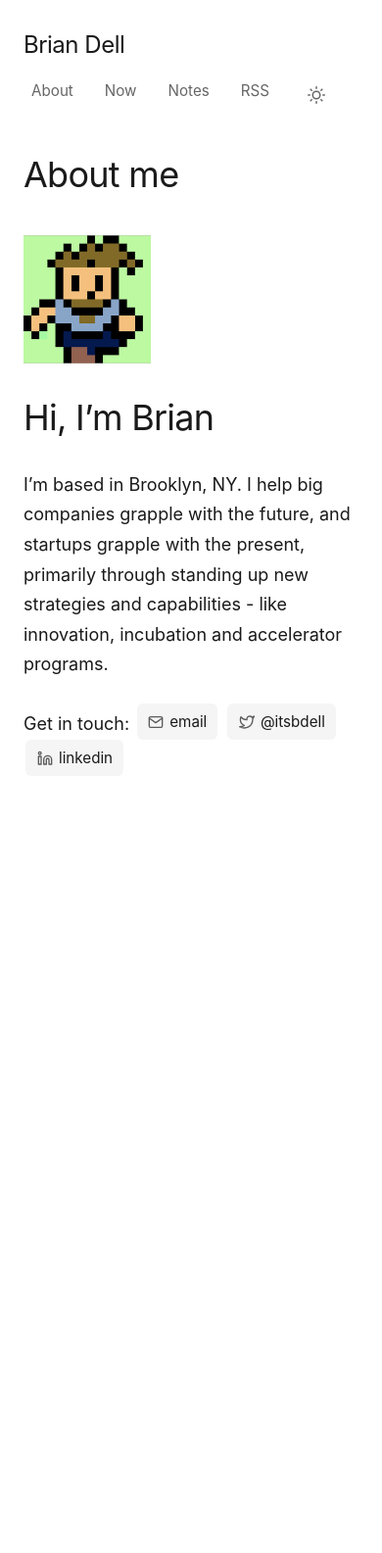
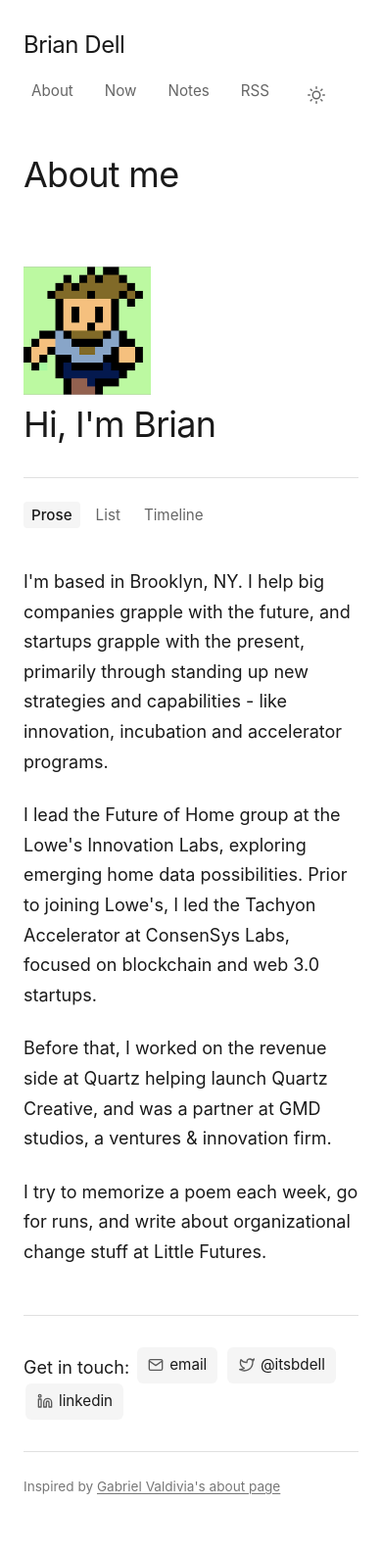
Before and after one commit to itsbdell/itsbdell.github.io, a Jekyll site: the page built from _pages/about.md, in a window 390 px wide. Shown: the whole page at 98% size. Built offline with Jekyll 4.4.1, drawn with Linux system fonts in a browser that asks for light colours; before the commit the page ends 900 px from its top, so only the background shows below that.

Commit message:
Add multi-view bio with timeline and filters to About page
Introduces a new bio data file and JavaScript for switching between prose, list, and timeline views on the About page. Adds timeline filtering by category, updates About page layout and markup, and provides comprehensive SCSS for new bio and timeline UI. Also includes an activity feed specification document for future development.

```diff
--- /dev/null
+++ b/_data/bio.yml
@@ -0,0 +1,39 @@
+prose:
+  - "I'm based in Brooklyn, NY. I help big companies grapple with the future, and startups grapple with the present, primarily through standing up new strategies and capabilities - like innovation, incubation and accelerator programs."
+  - "I lead the Future of Home group at the Lowe's Innovation Labs, exploring emerging home data possibilities. Prior to joining Lowe's, I led the Tachyon Accelerator at ConsenSys Labs, focused on blockchain and web 3.0 startups."
+  - "Before that, I worked on the revenue side at Quartz helping launch Quartz Creative, and was a partner at GMD studios, a ventures & innovation firm."
+  - "I try to memorize a poem each week, go for runs, and write about organizational change stuff at Little Futures."
+
+list:
+  - text: "Based in Brooklyn, NY, helping big companies grapple with the future and startups grapple with the present"
+  - text: "Lead the Future of Home group at Lowe's Innovation Labs, exploring emerging home data possibilities"
+  - text: "Led the Tachyon Accelerator at ConsenSys Labs, focused on blockchain and web 3.0 startups"
+  - text: "Worked on the revenue side at Quartz, helping launch Quartz Creative"
+  - text: "Partner at GMD studios, a ventures & innovation firm"
+  - text: "Try to memorize a poem each week, go for runs, and write about organizational change at Little Futures"
+
+timeline:
+  - date: "2024-01"
+    title: "Lead Future of Home group at Lowe's Innovation Labs"
+    description: "Exploring emerging home data possibilities"
+    category: "work"
+  - date: "2023-01"
+    title: "Led Tachyon Accelerator at ConsenSys Labs"
+    description: "Focused on blockchain and web 3.0 startups"
+    category: "work"
+  - date: "2022-01"
+    title: "Worked at Quartz"
+    description: "Revenue side, helping launch Quartz Creative"
+    category: "work"
+  - date: "2021-01"
+    title: "Partner at GMD studios"
+    description: "Ventures & innovation firm"
+    category: "work"
+  - date: "2024-06"
+    title: "Project Example 1"
+    description: "A notable project description"
+    category: "projects"
+  - date: "2023-08"
+    title: "Project Example 2"
+    description: "Another project description"
+    category: "projects"
--- a/_layouts/default.html
+++ b/_layouts/default.html
@@ -16,6 +16,9 @@
 
     <script src="{{ site.baseurl }}/assets/js/time.js"></script>
     <script src="{{ site.baseurl }}/assets/js/theme-toggle.js"></script>
+    {% if page.url == '/about/' or page.path contains 'about.md' %}
+    <script src="{{ site.baseurl }}/assets/js/bio-views.js"></script>
+    {% endif %}
 
   </body>
 </html>
--- a/_pages/about.md
+++ b/_pages/about.md
@@ -3,10 +3,73 @@
 title: About me
 ---
 
-<img src="/images/8bit_brian.png" alt="8bit Brian" width="130"/>
+<div class="bio-container">
+  <img src="/images/8bit_brian.png" alt="8bit Brian" width="130"/>
 
-## Hi, I'm Brian
+  <h2>Hi, I'm Brian</h2>
 
-I'm based in Brooklyn, NY. I help big companies grapple with the future, and startups grapple with the present, primarily through standing up new strategies and capabilities - like innovation, incubation and accelerator programs.
+  <div class="bio-controls">
+    <div class="bio-view-controls">
+      <button id="view-prose" class="bio-view-btn active">Prose</button>
+      <button id="view-list" class="bio-view-btn">List</button>
+      <button id="view-timeline" class="bio-view-btn">Timeline</button>
+    </div>
+    <div class="bio-filters" style="display: none;">
+      <button id="filter-all" class="bio-filter-btn active">All</button>
+      <button id="filter-work" class="bio-filter-btn">Work</button>
+      <button id="filter-projects" class="bio-filter-btn">Projects</button>
+    </div>
+  </div>
 
-Get in touch: <a href="mailto:dell.brian@gmail.com" class="contact-link"><svg class="contact-icon" width="16" height="16" viewBox="0 0 24 24" fill="none" stroke="currentColor" stroke-width="2" stroke-linecap="round" stroke-linejoin="round"><path d="M4 4h16c1.1 0 2 .9 2 2v12c0 1.1-.9 2-2 2H4c-1.1 0-2-.9-2-2V6c0-1.1.9-2 2-2z"></path><polyline points="22,6 12,13 2,6"></polyline></svg> email</a> <a href="https://twitter.com/itsbdell" class="contact-link"><svg class="contact-icon" width="16" height="16" viewBox="0 0 24 24" fill="none" stroke="currentColor" stroke-width="2" stroke-linecap="round" stroke-linejoin="round"><path d="M23 3a10.9 10.9 0 0 1-3.14 1.53 4.48 4.48 0 0 0-7.86 3v1A10.66 10.66 0 0 1 3 4s-4 9 5 13a11.64 11.64 0 0 1-7 2c9 5 20 0 20-11.5a4.5 4.5 0 0 0-.08-.83A7.72 7.72 0 0 0 23 3z"></path></svg> @itsbdell</a> <a href="https://www.linkedin.com/in/brianjdell/" class="contact-link"><svg class="contact-icon" width="16" height="16" viewBox="0 0 24 24" fill="none" stroke="currentColor" stroke-width="2" stroke-linecap="round" stroke-linejoin="round"><path d="M16 8a6 6 0 0 1 6 6v7h-4v-7a2 2 0 0 0-2-2 2 2 0 0 0-2 2v7h-4v-7a6 6 0 0 1 6-6z"></path><rect x="2" y="9" width="4" height="12"></rect><circle cx="4" cy="4" r="2"></circle></svg> linkedin</a>
+  <div id="bio-prose" class="bio-content">
+    {% for paragraph in site.data.bio.prose %}
+      <p>{{ paragraph }}</p>
+    {% endfor %}
+  </div>
+
+  <div id="bio-list" class="bio-content" style="display: none;">
+    <ul class="bio-list">
+      {% for item in site.data.bio.list %}
+        <li>{{ item.text }}</li>
+      {% endfor %}
+    </ul>
+  </div>
+
+  <div id="bio-timeline" class="bio-content" style="display: none;">
+    <div class="timeline">
+      {% assign sorted_timeline = site.data.bio.timeline | sort: "date" | reverse %}
+      {% assign current_year = "" %}
+      {% for event in sorted_timeline %}
+        {% assign event_year = event.date | truncate: 4, "" %}
+        {% if event_year != current_year %}
+          {% if current_year != "" %}
+            </div>
+          </div>
+          {% endif %}
+          {% assign current_year = event_year %}
+          <div class="timeline-year-group">
+            <div class="timeline-year">{{ current_year }}</div>
+            <div class="timeline-events">
+        {% endif %}
+        <div class="timeline-event" data-category="{{ event.category }}">
+          <div class="timeline-event-title">{{ event.title }}</div>
+          {% if event.description %}
+            <div class="timeline-event-description">{{ event.description }}</div>
+          {% endif %}
+        </div>
+      {% endfor %}
+      {% if current_year != "" %}
+          </div>
+        </div>
+      {% endif %}
+    </div>
+  </div>
+
+  <div class="bio-contact">
+    <p>Get in touch: <a href="mailto:dell.brian@gmail.com" class="contact-link"><svg class="contact-icon" width="16" height="16" viewBox="0 0 24 24" fill="none" stroke="currentColor" stroke-width="2" stroke-linecap="round" stroke-linejoin="round"><path d="M4 4h16c1.1 0 2 .9 2 2v12c0 1.1-.9 2-2 2H4c-1.1 0-2-.9-2-2V6c0-1.1.9-2 2-2z"></path><polyline points="22,6 12,13 2,6"></polyline></svg> email</a> <a href="https://twitter.com/itsbdell" class="contact-link"><svg class="contact-icon" width="16" height="16" viewBox="0 0 24 24" fill="none" stroke="currentColor" stroke-width="2" stroke-linecap="round" stroke-linejoin="round"><path d="M23 3a10.9 10.9 0 0 1-3.14 1.53 4.48 4.48 0 0 0-7.86 3v1A10.66 10.66 0 0 1 3 4s-4 9 5 13a11.64 11.64 0 0 1-7 2c9 5 20 0 20-11.5a4.5 4.5 0 0 0-.08-.83A7.72 7.72 0 0 0 23 3z"></path></svg> @itsbdell</a> <a href="https://www.linkedin.com/in/brianjdell/" class="contact-link"><svg class="contact-icon" width="16" height="16" viewBox="0 0 24 24" fill="none" stroke="currentColor" stroke-width="2" stroke-linecap="round" stroke-linejoin="round"><path d="M16 8a6 6 0 0 1 6 6v7h-4v-7a2 2 0 0 0-2-2 2 2 0 0 0-2 2v7h-4v-7a6 6 0 0 1 6-6z"></path><rect x="2" y="9" width="4" height="12"></rect><circle cx="4" cy="4" r="2"></circle></svg> linkedin</a></p>
+  </div>
+
+  <div class="bio-credit">
+    <p>Inspired by <a href="https://www.gabrielvaldivia.com/about" target="_blank" rel="noopener">Gabriel Valdivia's about page</a></p>
+  </div>
+</div>
--- a/_sass/_main.scss
+++ b/_sass/_main.scss
@@ -572,6 +572,202 @@
   color: var(--text-secondary);
 }
 
+// Bio multi-view styles
+.bio-container {
+  margin-top: 2rem;
+}
+
+.bio-controls {
+  display: flex;
+  align-items: center;
+  gap: 1.5rem;
+  margin: 2rem 0 2.5rem 0;
+  padding-top: 1.5rem;
+  border-top: 1px solid var(--border-color);
+  flex-wrap: wrap;
+}
+
+.bio-view-controls {
+  display: flex;
+  align-items: center;
+  gap: 0.5rem;
+}
+
+.bio-view-btn {
+  background: none;
+  border: none;
+  color: var(--text-secondary);
+  font-size: 0.95rem;
+  padding: 0.25rem 0.5rem;
+  border-radius: 4px;
+  cursor: pointer;
+  transition: all 0.2s ease;
+  font-family: inherit;
+}
+
+.bio-view-btn:hover {
+  color: var(--text-primary);
+  background-color: var(--hover-bg);
+}
+
+.bio-view-btn.active {
+  color: var(--text-primary);
+  font-weight: 500;
+  background-color: var(--hover-bg);
+}
+
+.bio-filters {
+  display: flex;
+  align-items: center;
+  gap: 0.5rem;
+  padding-left: 1.5rem;
+  border-left: 1px solid var(--border-color);
+}
+
+.bio-filter-btn {
+  background: none;
+  border: none;
+  color: var(--text-secondary);
+  font-size: 0.9rem;
+  padding: 0.25rem 0.5rem;
+  border-radius: 4px;
+  cursor: pointer;
+  transition: all 0.2s ease;
+  font-family: inherit;
+}
+
+.bio-filter-btn:hover {
+  color: var(--text-primary);
+  background-color: var(--hover-bg);
+}
+
+.bio-filter-btn.active {
+  color: var(--text-primary);
+  font-weight: 500;
+  background-color: var(--hover-bg);
+}
+
+.bio-content {
+  margin-bottom: 2rem;
+}
+
+.bio-content p {
+  margin-bottom: 1.5rem;
+  line-height: 1.7;
+}
+
+.bio-list {
+  list-style: none;
+  padding-left: 0;
+}
+
+.bio-list li {
+  margin-bottom: 1rem;
+  padding-left: 1.5rem;
+  position: relative;
+  line-height: 1.7;
+}
+
+.bio-list li::before {
+  content: "•";
+  position: absolute;
+  left: 0;
+  color: var(--text-primary);
+}
+
+// Timeline styles
+.timeline {
+  position: relative;
+  padding-left: 2rem;
+}
+
+.timeline::before {
+  content: "";
+  position: absolute;
+  left: 0.5rem;
+  top: 0;
+  bottom: 0;
+  width: 2px;
+  background: var(--border-color);
+}
+
+.timeline-year-group {
+  margin-bottom: 3rem;
+  position: relative;
+}
+
+.timeline-year {
+  position: absolute;
+  left: -2rem;
+  top: 0;
+  font-size: 0.9rem;
+  color: var(--text-primary);
+  font-variant-numeric: tabular-nums;
+  width: 1.5rem;
+  text-align: right;
+  padding-right: 1rem;
+}
+
+.timeline-year::after {
+  content: "";
+  position: absolute;
+  right: 0.25rem;
+  top: 50%;
+  transform: translateY(-50%);
+  width: 8px;
+  height: 8px;
+  border-radius: 50%;
+  background: var(--text-primary);
+  border: 2px solid var(--bg-primary);
+}
+
+.timeline-events {
+  margin-left: 0;
+}
+
+.timeline-event {
+  margin-bottom: 1.5rem;
+  padding-left: 0;
+}
+
+.timeline-event-title {
+  font-weight: 500;
+  color: var(--text-primary);
+  margin-bottom: 0.25rem;
+  line-height: 1.5;
+}
+
+.timeline-event-description {
+  color: var(--text-secondary);
+  font-size: 0.95rem;
+  line-height: 1.6;
+}
+
+.bio-contact {
+  margin-top: 3rem;
+  padding-top: 2rem;
+  border-top: 1px solid var(--border-color);
+}
+
+.bio-credit {
+  margin-top: 2rem;
+  padding-top: 1.5rem;
+  border-top: 1px solid var(--border-color);
+  font-size: 0.85rem;
+  color: var(--text-tertiary);
+}
+
+.bio-credit a {
+  color: var(--text-tertiary);
+  text-decoration: underline;
+  text-decoration-thickness: 1px;
+  text-underline-offset: 2px;
+}
+
+.bio-credit a:hover {
+  color: var(--text-secondary);
+}
+
 @media screen and (max-width: 600px) {
   main {
     padding: 2rem 1.5rem;
@@ -611,6 +807,30 @@
     display: inline;
     margin-right: 0;
   }
+
+  .bio-controls {
+    flex-direction: column;
+    align-items: flex-start;
+    gap: 1rem;
+  }
+
+  .bio-filters {
+    padding-left: 0;
+    border-left: none;
+    border-top: 1px solid var(--border-color);
+    padding-top: 1rem;
+    width: 100%;
+  }
+
+  .timeline {
+    padding-left: 1.5rem;
+  }
+
+  .timeline-year {
+    left: -1.5rem;
+    width: 1.25rem;
+    font-size: 0.85rem;
+  }
 }
 
 @media print {
--- /dev/null
+++ b/assets/js/bio-views.js
@@ -0,0 +1,148 @@
+(function() {
+  'use strict';
+
+  // Initialize on DOM ready
+  if (document.readyState === 'loading') {
+    document.addEventListener('DOMContentLoaded', init);
+  } else {
+    init();
+  }
+
+  function init() {
+    const bioContainer = document.querySelector('.bio-container');
+    if (!bioContainer) return;
+
+    // Get view buttons
+    const proseBtn = document.getElementById('view-prose');
+    const listBtn = document.getElementById('view-list');
+    const timelineBtn = document.getElementById('view-timeline');
+
+    // Get filter buttons (only visible in timeline view)
+    const filterAll = document.getElementById('filter-all');
+    const filterWork = document.getElementById('filter-work');
+    const filterProjects = document.getElementById('filter-projects');
+
+    // Get content containers
+    const proseContent = document.getElementById('bio-prose');
+    const listContent = document.getElementById('bio-list');
+    const timelineContent = document.getElementById('bio-timeline');
+
+    // Get current view from URL hash or default to prose
+    let currentView = 'prose';
+    const hash = window.location.hash.substring(1);
+    if (hash === 'list' || hash === 'timeline') {
+      currentView = hash;
+    }
+
+    // Get current filter from localStorage or default to all
+    let currentFilter = localStorage.getItem('bio-timeline-filter') || 'all';
+
+    // Set initial view
+    setView(currentView);
+    if (currentView === 'timeline') {
+      setFilter(currentFilter);
+    }
+
+    // View button event listeners
+    if (proseBtn) proseBtn.addEventListener('click', () => setView('prose'));
+    if (listBtn) listBtn.addEventListener('click', () => setView('list'));
+    if (timelineBtn) timelineBtn.addEventListener('click', () => setView('timeline'));
+
+    // Filter button event listeners
+    if (filterAll) filterAll.addEventListener('click', () => setFilter('all'));
+    if (filterWork) filterWork.addEventListener('click', () => setFilter('work'));
+    if (filterProjects) filterProjects.addEventListener('click', () => setFilter('projects'));
+
+    function setView(view) {
+      currentView = view;
+
+      // Update URL hash
+      if (view === 'prose') {
+        history.replaceState(null, '', window.location.pathname);
+      } else {
+        history.replaceState(null, '', window.location.pathname + '#' + view);
+      }
+
+      // Update button states
+      [proseBtn, listBtn, timelineBtn].forEach(btn => {
+        if (btn) btn.classList.remove('active');
+      });
+
+      if (view === 'prose' && proseBtn) proseBtn.classList.add('active');
+      if (view === 'list' && listBtn) listBtn.classList.add('active');
+      if (view === 'timeline' && timelineBtn) timelineBtn.classList.add('active');
+
+      // Show/hide content
+      if (proseContent) proseContent.style.display = view === 'prose' ? 'block' : 'none';
+      if (listContent) listContent.style.display = view === 'list' ? 'block' : 'none';
+      if (timelineContent) timelineContent.style.display = view === 'timeline' ? 'block' : 'none';
+
+      // Show/hide filter buttons
+      const filterControls = document.querySelector('.bio-filters');
+      if (filterControls) {
+        filterControls.style.display = view === 'timeline' ? 'flex' : 'none';
+      }
+
+      // If switching to timeline, apply current filter
+      if (view === 'timeline') {
+        setFilter(currentFilter);
+      }
+    }
+
+    function setFilter(filter) {
+      currentFilter = filter;
+      localStorage.setItem('bio-timeline-filter', filter);
+
+      // Update filter button states
+      [filterAll, filterWork, filterProjects].forEach(btn => {
+        if (btn) btn.classList.remove('active');
+      });
+
+      if (filter === 'all' && filterAll) filterAll.classList.add('active');
+      if (filter === 'work' && filterWork) filterWork.classList.add('active');
+      if (filter === 'projects' && filterProjects) filterProjects.classList.add('active');
+
+      // Filter timeline events
+      const timelineEvents = document.querySelectorAll('.timeline-event');
+      timelineEvents.forEach(event => {
+        const category = event.dataset.category;
+        if (filter === 'all' || category === filter) {
+          event.style.display = 'block';
+        } else {
+          event.style.display = 'none';
+        }
+      });
+
+      // Update year groups visibility
+      updateYearGroups();
+    }
+
+    function updateYearGroups() {
+      const yearGroups = document.querySelectorAll('.timeline-year-group');
+      yearGroups.forEach(group => {
+        const events = group.querySelectorAll('.timeline-event');
+        let hasVisibleEvent = false;
+        events.forEach(event => {
+          if (event.style.display !== 'none') {
+            hasVisibleEvent = true;
+          }
+        });
+        if (!hasVisibleEvent) {
+          group.style.display = 'none';
+        } else {
+          group.style.display = 'block';
+        }
+      });
+    }
+
+    // Handle browser back/forward buttons
+    window.addEventListener('hashchange', function() {
+      const hash = window.location.hash.substring(1);
+      if (hash === 'list' || hash === 'timeline') {
+        setView(hash);
+      } else {
+        setView('prose');
+      }
+    });
+  }
+})();
```
Also changed, not shown: FOOTNOTES.md (line endings or trailing spaces), assets/js/theme-toggle.js (line endings or trailing spaces), 1 other file.
